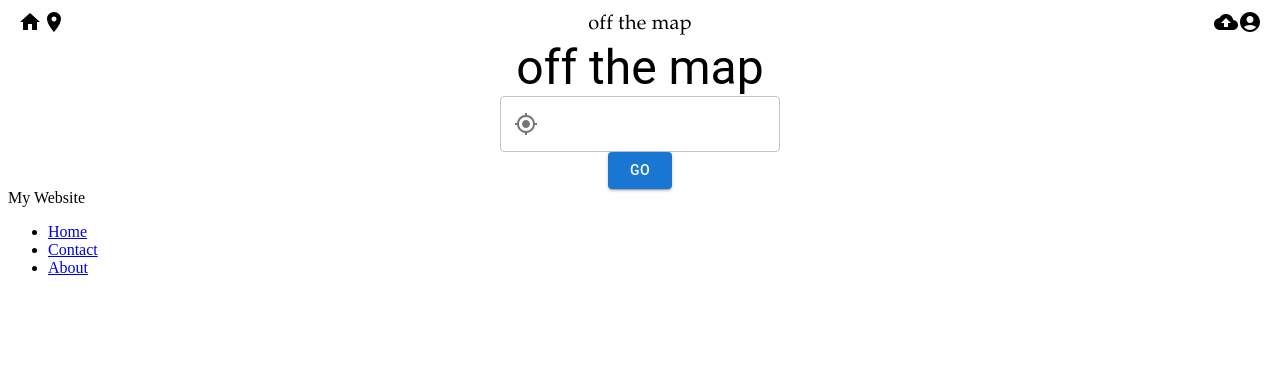
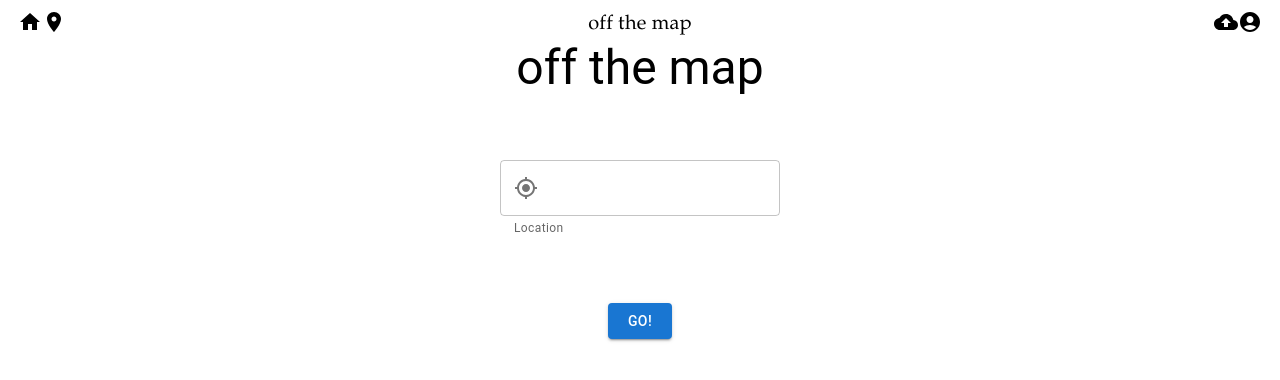
Before and after one commit to christianlung/LAHacks23, a Next.js app: page / in a window 1280 px wide. Shown: the top 380 px of the page. Built offline with nearby package versions, Linux system fonts and the light colour scheme.

Commit message:
landing page kinda formatted

```diff
--- a/src/components/Layout.js
+++ b/src/components/Layout.js
@@ -1,13 +1,15 @@
 import Navbar from './navbar'
 import Footer from './footer'
+import styles from './layout.module.css';
+
 
 function Layout({ children }) {
   return (
-    <>
-      <Navbar />
-      <main>{children}</main>
-      <Footer />
-    </>
+    <div className={styles.container}>
+    <Navbar />
+        <main>{children}</main>
+      {/* <Footer /> */}
+    </div>
   )
 }
 
--- a/src/components/footer.js
+++ b/src/components/footer.js
@@ -1,27 +1,19 @@
 // components/Footer.tsx
 import React from "react";
 import Link from "next/link";
+import { Grid, Typography } from "@mui/material";
+import github from "../../public/github.png";
 
 function Footer() {
   return (
-    <div className="navbar bg-base-100">
-      <div className="flex-1">
-        <a className="btn btn-ghost normal-case text-xl">My Website</a>
-      </div>
-      <div className="flex-none">
-        <ul className="menu menu-horizontal px-1">
-          <li>
-            <Link href="/">Home</Link>
-          </li>
-          <li>
-            <Link href="/contact">Contact</Link>
-          </li>
-          <li>
-            <Link href="/about">About</Link>
-          </li>
-        </ul>
-      </div>
-    </div>
+    <Grid container direction="column" justifyContent={"space-between"} alignItems={"center"}>
+      <Grid item sx={3} paddingLeft="10px">
+        <Typography>Made with ❤️ at LAHacks 2023</Typography>
+      </Grid>
+      {/* <Grid item sx={6}>
+        <img src={github} alt="Logo" width="10" height="10" href="https://github.com/christianlung/LAHacks23"/>
+      </Grid> */}
+    </Grid>
   );
 };
 
--- /dev/null
+++ b/src/components/layout.module.css
@@ -0,0 +1,10 @@
+.container {
+    min-height: 100vh;
+    position: relative;
+}
+
+.footer {
+    position: absolute;
+    bottom: 0;
+    left: 0;
+  }
--- a/src/pages/index.js
+++ b/src/pages/index.js
@@ -7,18 +7,18 @@ function Landing() {
     const [val, setVal] = useState("");
 
     return (
-        <Grid container direction="column" justifyContent={"center"} alignItems={"center"} >
+        <Grid container direction="column" spacing={8} justifyContent="space-between" alignItems="center">
             <Grid item>
                 <Typography variant="h3">off the map</Typography>
             </Grid>
             <Grid item>
-                <TextField id="outlined-basic" variant="outlined" value={val}
+                <TextField id="outlined-basic" variant="outlined" helperText="Location" value={val} onChange={(e) => setVal(e.target.value)}
                  InputProps={{
-                    startAdornment: <InputAdornment position="start"><MyLocationIcon /></InputAdornment>
+                    startAdornment: <InputAdornment position="start"><MyLocationIcon/></InputAdornment>
                   }} />
             </Grid>
             <Grid item>
-                <Button variant="contained" color="primary">Go</Button>
+                <Button variant="contained" color="primary">Go!</Button>
             </Grid>
 
         </Grid>
```
Also changed, not shown: public/github.png (added), src/components/navbar.js (line endings or trailing spaces).
